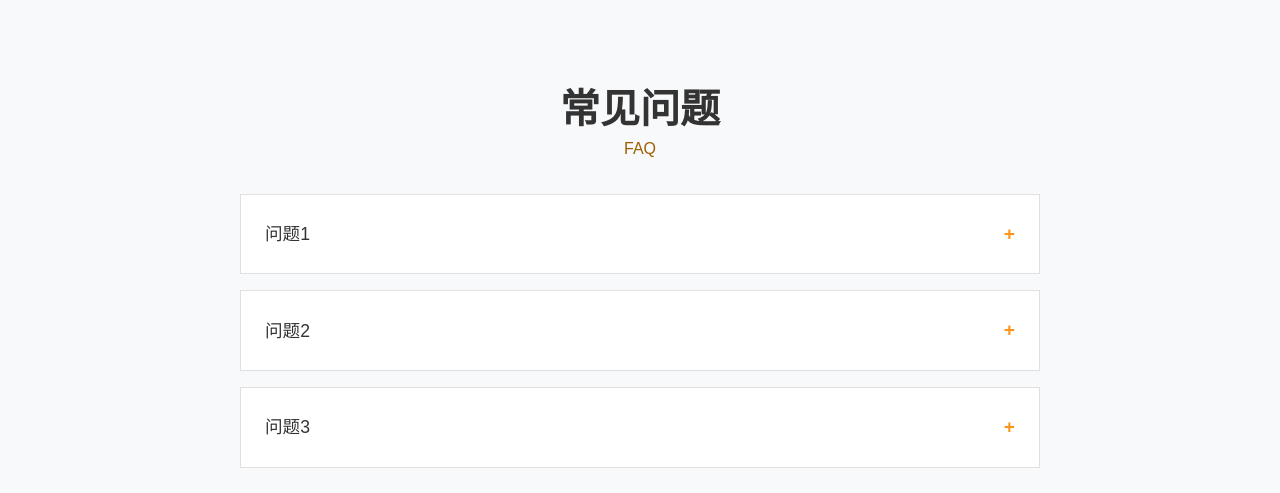
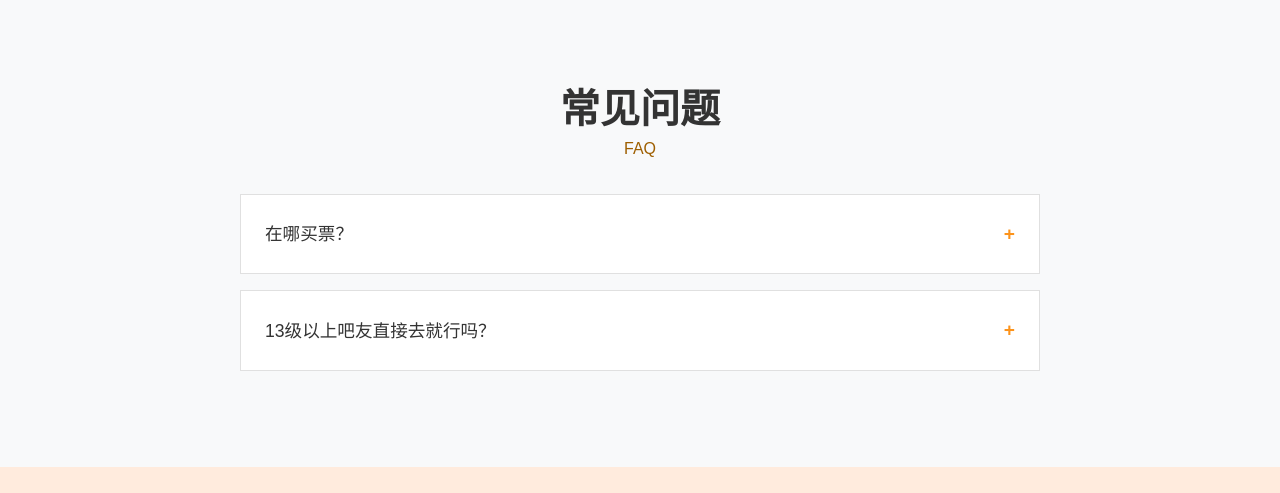
Before and after one commit to TianJinBronyCon/TJBC_Web, a website: page index.html in a window 1280 px wide. Shown: the part 3391-3884 px from the top of the page. Drawn offline with Linux system fonts and the light colour scheme; a web font is replaced by a local one.

Commit message:
更新qa板块

```diff
--- a/index.html
+++ b/index.html
@@ -228,31 +228,21 @@
             <div class="qa-container">
                 <div class="qa-item">
                     <div class="qa-question">
-                        <h3>问题1</h3>
+                        <h3>在哪买票？</h3>
                         <div class="qa-icon">+</div>
                     </div>
                     <div class="qa-answer">
-                        <p>回答1</p>
+                        <p>淘宝搜“TJBC天津马展”</p>
                     </div>
                 </div>
 
                 <div class="qa-item">
                     <div class="qa-question">
-                        <h3>问题2</h3>
+                        <h3>13级以上吧友直接去就行吗？</h3>
                         <div class="qa-icon">+</div>
                     </div>
                     <div class="qa-answer">
-                        <p>回答2</p>
-                    </div>
-                </div>
-
-                <div class="qa-item">
-                    <div class="qa-question">
-                        <h3>问题3</h3>
-                        <div class="qa-icon">+</div>
-                    </div>
-                    <div class="qa-answer">
-                        <p>回答3</p>
+                        <p>是的，带着账号直接来就行</p>
                     </div>
                 </div>
             </div>
```
